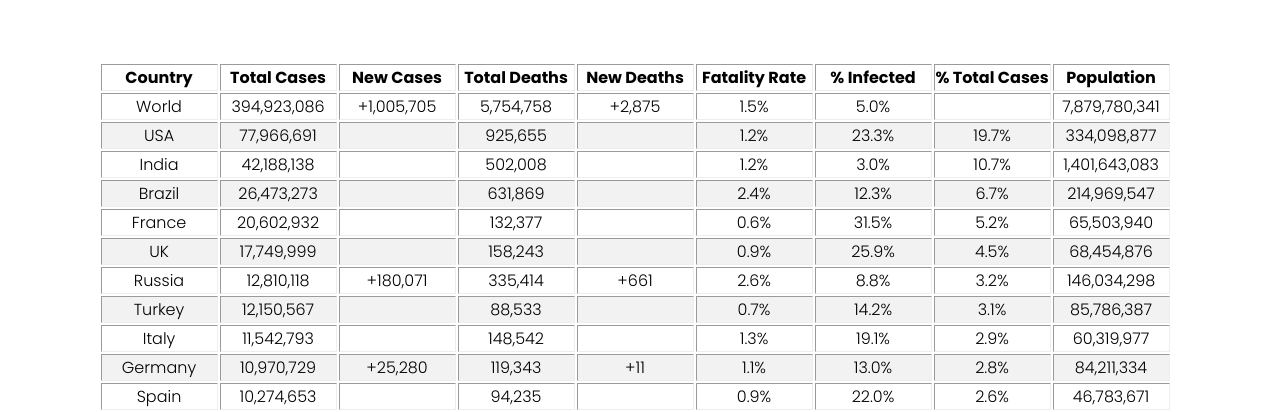
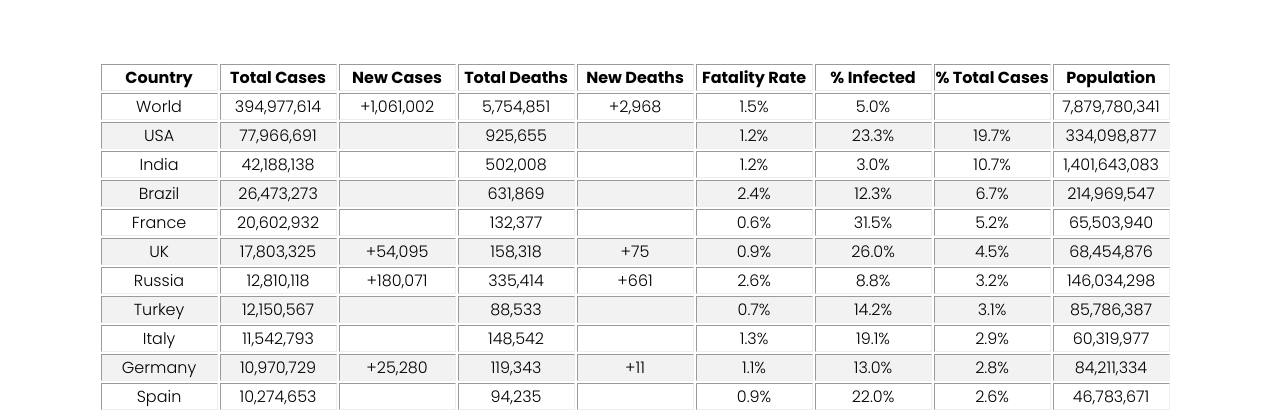
Before and after one commit to Pasin3ru/Tracking-COVID-19, a Jekyll site: the page built from index.html, in a window 1280 px wide and 900 px high, scrolled down 1210 px. Shown: the part 165-577 px from the top of the window. Built offline with Jekyll 4.4.1, drawn with Linux system fonts in a browser that asks for light colours.

Commit message:
Update global_data.html

```diff
--- a/_includes/hospital-tables/global_data.html
+++ b/_includes/hospital-tables/global_data.html
@@ -15,10 +15,10 @@
   <tbody>
     <tr>
       <td>World</td>
-      <td>394,923,086</td>
-      <td>+1,005,705</td>
-      <td>5,754,758</td>
-      <td>+2,875</td>
+      <td>394,977,614</td>
+      <td>+1,061,002</td>
+      <td>5,754,851</td>
+      <td>+2,968</td>
       <td>1.5%</td>
       <td>5.0%</td>
       <td></td>
@@ -70,12 +70,12 @@
     </tr>
     <tr>
       <td>UK</td>
-      <td>17,749,999</td>
-      <td></td>
-      <td>158,243</td>
-      <td></td>
+      <td>17,803,325</td>
+      <td>+54,095</td>
+      <td>158,318</td>
+      <td>+75</td>
       <td>0.9%</td>
-      <td>25.9%</td>
+      <td>26.0%</td>
       <td>4.5%</td>
       <td>68,454,876</td>
     </tr>
```
